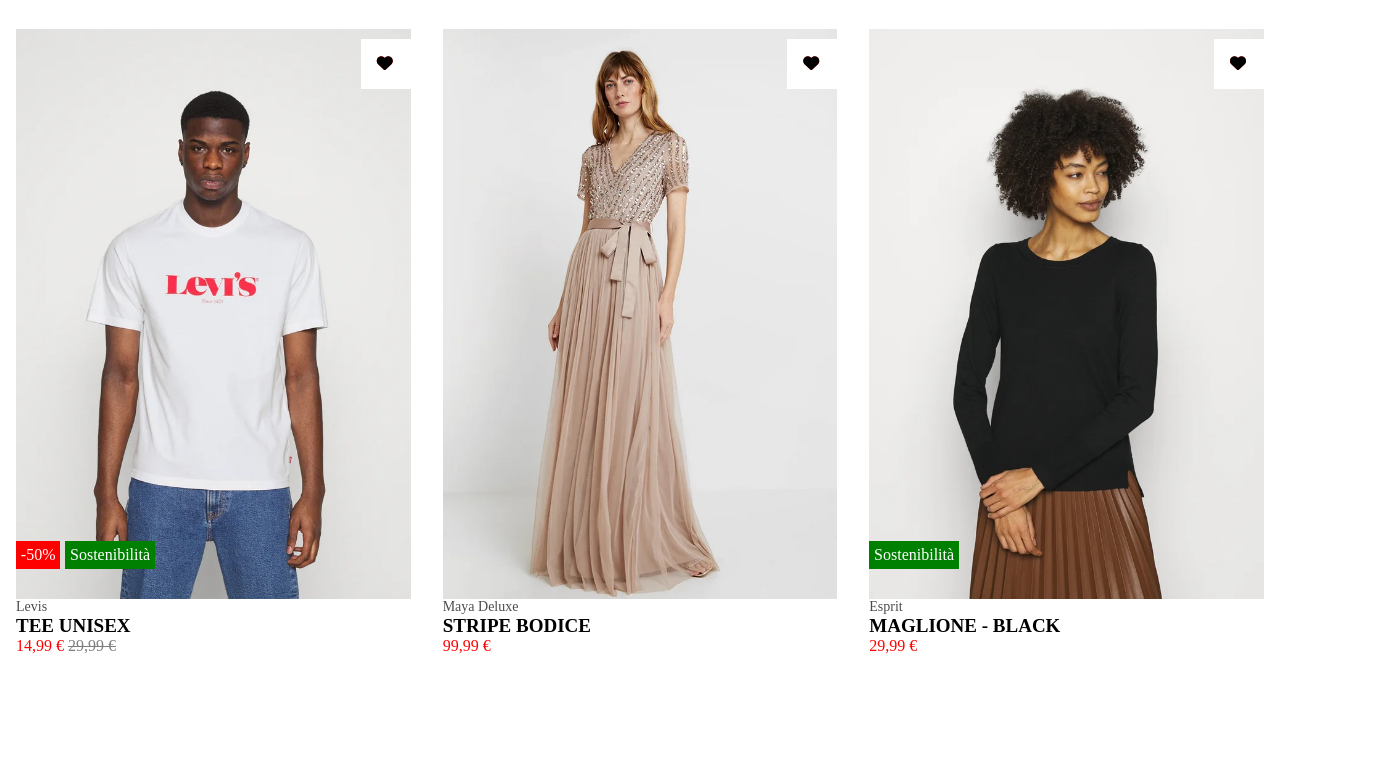
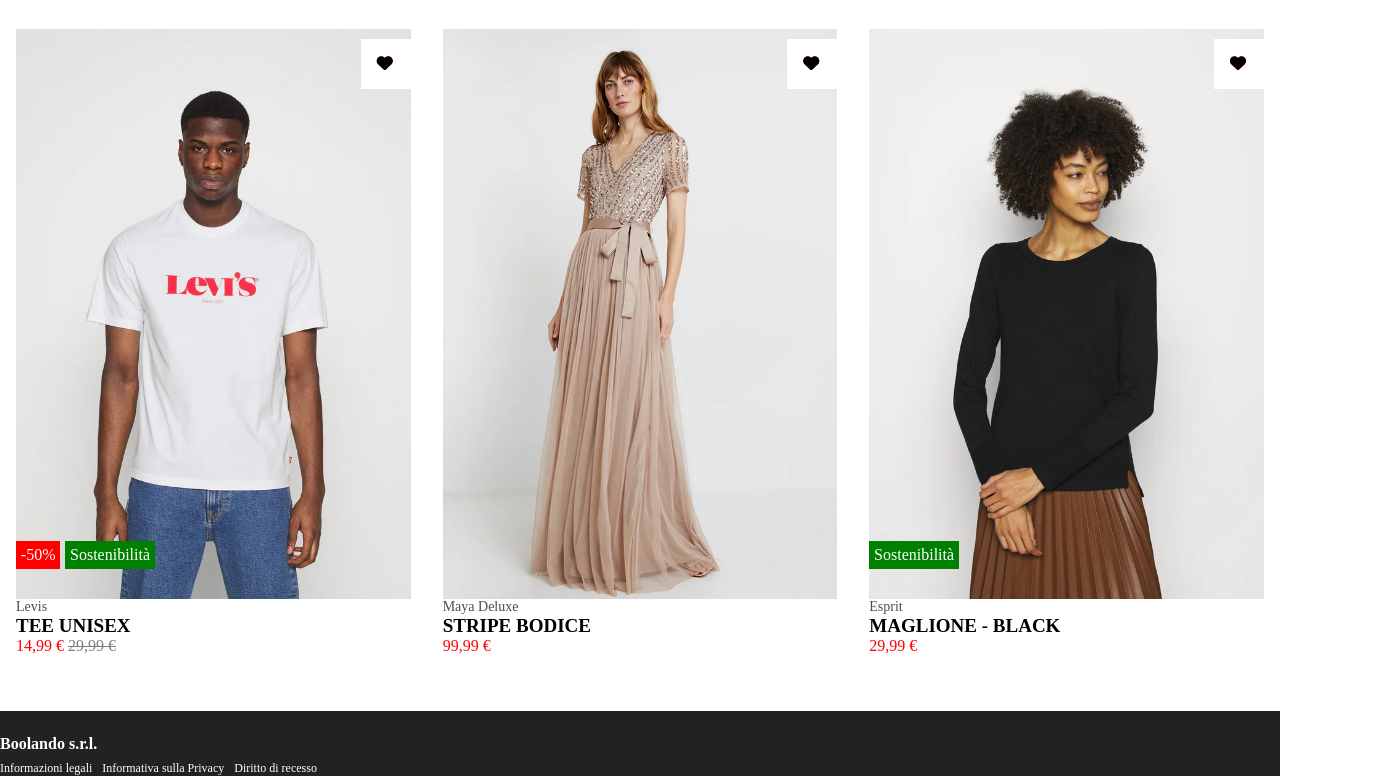
Before and after one commit to samian2002/html-css-boolando, a plain HTML site: page index.html in a window 1280 px wide. Shown: the part 789-1565 px from the top of the page, 1400 px wide, since content can reach past the window. Before the commit the page ends 1460 px from the top, so only its background shows below. Drawn offline with Linux system fonts and the light colour scheme.

Commit message:
boolando footer

```diff
--- a/css/style.css
+++ b/css/style.css
@@ -163,3 +163,24 @@ main{
     opacity: 50%;
     text-decoration: line-through;
 }
+
+
+footer{
+background-color: #222;
+margin-top: 2.5rem;
+
+}
+
+.content{
+    width: 1400px;
+    color: white;
+    margin: 0 auto;
+    padding-top: 1.5rem;
+}
+
+.info{
+    margin-top: 0.5rem;
+    display: flex;
+    gap: 10px;
+    font-size: 12px;
+}
--- a/index.html
+++ b/index.html
@@ -169,9 +169,19 @@
                 <p class="name">MAGLIONE - BLACK</p>
                 <p class="price">29,99 &#8364;
             </div>
-
         </div>
     </main>
+
+    <footer>
+        <div class="content">
+            <h4>Boolando s.r.l.</h4>
+            <div class="info">
+                <a href="">Informazioni legali</a>
+                <a href="">Informativa sulla Privacy</a>
+                <a href="">Diritto di recesso</a>
+            </div>
+        </div>
+    </footer>
 
 
 </body>
```
